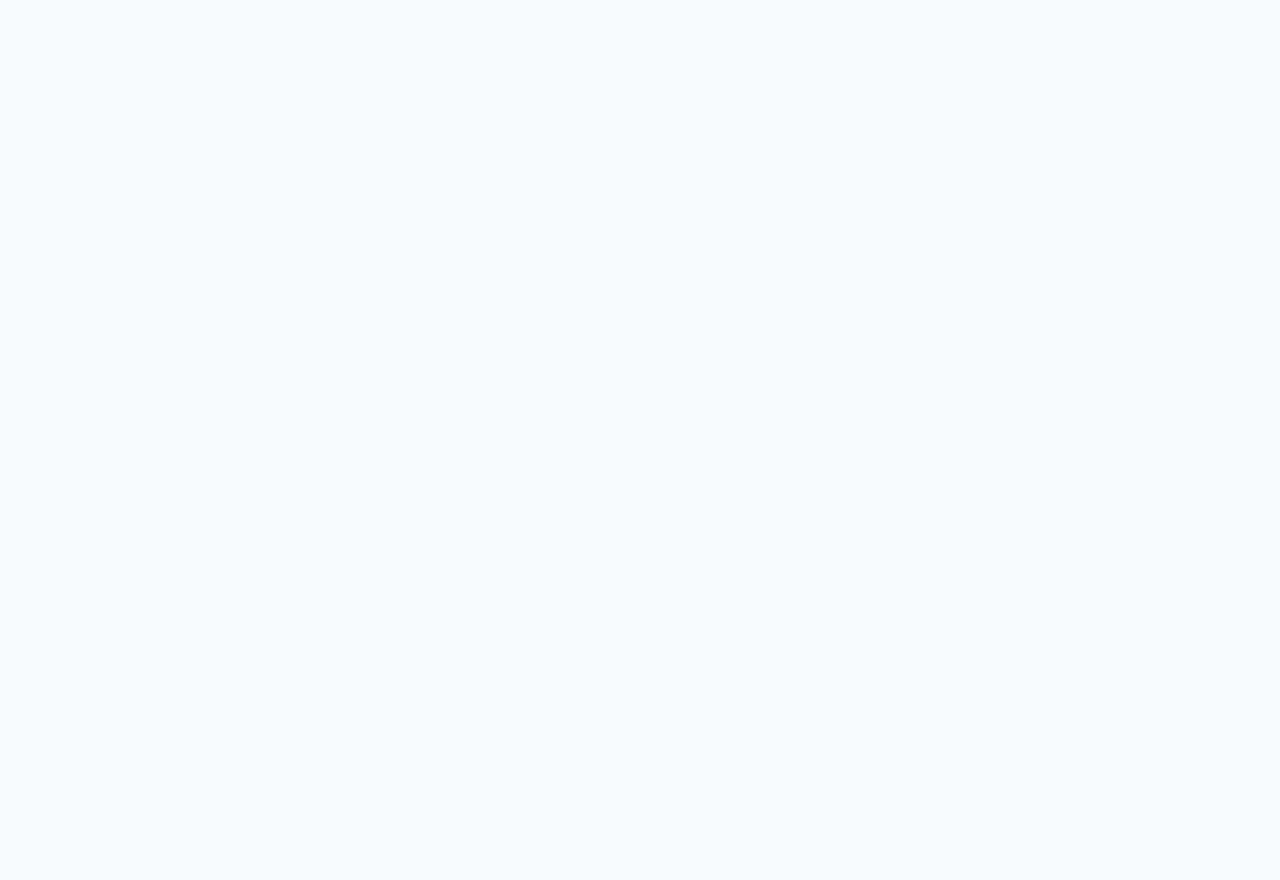
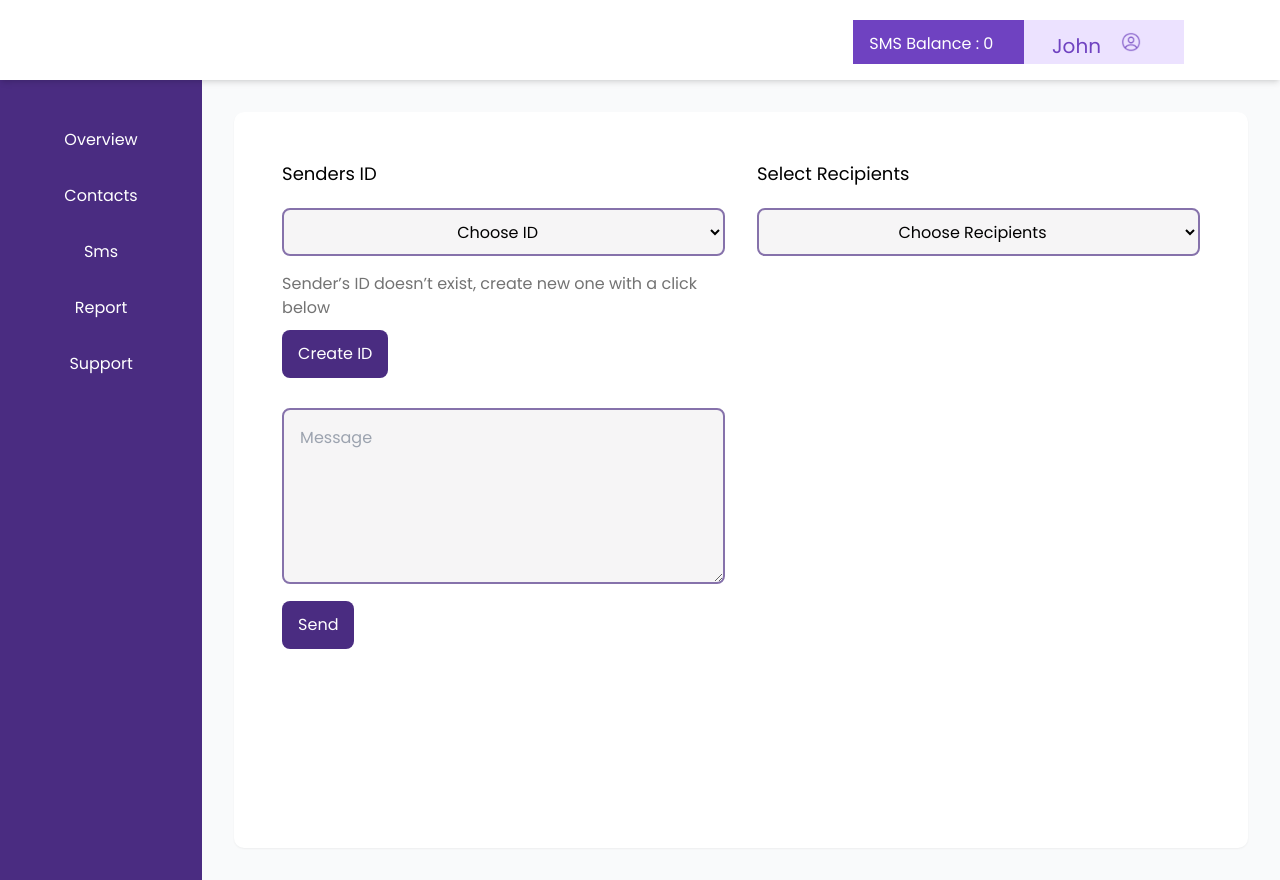
Before and after one commit to Mark-scope/chillyChat, a React (Vite) app in the folder client/: page /quicksms in a window 1280 px wide. Before the commit this address had no page. Before the commit the page ends 800 px from the top, so only its background shows below. Built offline with nearby package versions, Linux system fonts and the light colour scheme.

Commit message:
Created props out of the input field

```diff
--- a/client/src/RoutePages.jsx
+++ b/client/src/RoutePages.jsx
@@ -7,7 +7,7 @@ const RoutePages = () => {
         <BrowserRouter>
             <Routes>
                 <Route path="/" element={<Overview />} />
-                <Route path="/quick-sms" element={<QuickSms />} />
+                <Route path="/quicksms" element={<QuickSms />} />
             </Routes>
         </BrowserRouter>
     );
--- a/client/src/components/cards/Buycard.jsx
+++ b/client/src/components/cards/Buycard.jsx
@@ -4,6 +4,7 @@ import Button from "../Button"
 
 function Buycard(){
     const options = [
+        {choose: "Choose Amount"},
         { value: '5.00', text: '5.00' },
         { value: '10.00', text: '10.00' },
         { value: '15.00', text: '15.00' },
@@ -18,7 +19,7 @@ function Buycard(){
             <div className=""><p className="text-lg pt-3">Buy Credit</p></div>
             <div className="">
                 <Select options={options} />
-                <Input></Input>
+                <Input placeholder="Enter Amount" type="text"></Input>
                 <div className="mt-5"><p className="text-lg text-textcolor">Equivalent Credit</p></div>
                 <div className="mt-2"><h1 className="text-lg text-textcolor font-bold"><span>0</span> Units</h1></div>
                 <Button className="m-8" text="Buy"></Button>
--- a/client/src/components/inputs/Input.jsx
+++ b/client/src/components/inputs/Input.jsx
@@ -1,11 +1,19 @@
 import React from 'react'
 
-const Input = () => {
+const Input = (props) => {
+
+  const { type, placeholder } = props;
+
   return (
-    <div className="w-full h-10 font-Poppins mt-[20px]">
-      <input type="text" className='w-full h-12 text-center border-2 rounded-lg border-bordercolor bg-inputcolor outline-none' placeholder='Type Amount' />
+    <div className="w-full font-Poppins mt-[20px]">
+      {type === 'textarea' ? (
+        <textarea className='w-full h-44 border-2 p-4 rounded-lg border-bordercolor bg-inputcolor outline-none text-left' placeholder={placeholder} />
+      ) : (
+        <input type={type} className='w-full h-12 p-4 border-2 rounded-lg border-bordercolor bg-inputcolor outline-non text-left' placeholder={placeholder} />
+      )}
     </div>
-  )
+  );
 }
 
+
 export default Input
--- a/client/src/components/inputs/Select.jsx
+++ b/client/src/components/inputs/Select.jsx
@@ -1,15 +1,29 @@
-function Select({ options }){
-    return(
-        <div className="w-full  font-Poppins mt-[20px]">
-            <select name="amount"  className="w-full h-12 text-center border-2 rounded-lg border-bordercolor bg-inputcolor outline-none">
-                <option value="">--Choose Amount--</option>
-                {options.map(option => (
-                    <option key={option.value} value={option.value}>{option.text}</option>
-                ))}
-            </select>
-        </div>
-    )
-}
-export default Select
+const Select = ({ options }) => (
+  <div className="w-full font-Poppins mt-[20px]">
+    <select
+      name="amount"
+      className="w-full h-12 text-center border-2 rounded-lg border-bordercolor bg-inputcolor outline-none"
+    >
+      <option value="">{options[0].choose}</option>
+      {options.slice(1).map(({ value, text }) => (
+        <option key={value} value={value}>
+          {text}
+        </option>
+      ))}
+    </select>
+  </div>
+);
 
-// Example usage
+export default Select;
+
+// Example usage:
+const MySelect = () => (
+  <Select
+    options={[
+      { value: '', text: 'Choose an option' },
+      { value: 'option1', text: 'Option 1' },
+      { value: 'option2', text: 'Option 2' },
+      { value: 'option3', text: 'Option 3' },
+    ]}
+  />
+);
--- a/client/src/pages/QuickSms.jsx
+++ b/client/src/pages/QuickSms.jsx
@@ -1,17 +1,65 @@
-import React from 'react'
+import Navbar from "../components/nav/Navbar"
+import Sidebar from "../components/sidebar/Sidebar"
+import Select from "../components/inputs/Select"
+import Button from "../components/Button"
+import Input from "../components/inputs/Input"
 
 const QuickSms = () => {
+
+  const senderOptions = [
+    {choose: "Choose ID"},
+    { value: '123435', text: '123435' },
+    { value: '253435', text: '253435' },
+    { value: '983435', text: '983435' }
+];
+
+  const recipientOptions = [
+    {choose: "Choose Recipients"},
+    { value: '123435', text: '123435' },
+    { value: '253435', text: '253435' },
+    { value: '983435', text: '983435' }
+  ];
+
   return (
-    <div>
+        <div className="flex flex-col">
+          <Navbar className=" "></Navbar>
 
-    </div>
+          <div className="flex ">
+
+            <div className="w-1/6 ">
+            <Sidebar></Sidebar>
+            </div>
+
+            {/* main content */}
+            <div className=" flex w-5/6 p-8 bg-white rounded-[10px] shadow-sm m-8">
+
+              <div className="flex flex-col h-full w-1/2 p-4 ">
+
+                <h2 className="text-lg">Senders ID</h2>
+                <Select options={senderOptions} />
+                <p className="text-[#737373] pt-4" >Sender’s ID doesn’t exist, create new one with a click below </p>
+                <Button  text="Create ID"></Button>
+
+                <Input placeholder="Message" type="textarea" ></Input>
+                {/* <p className="pb-4" ></p> */}
+                <Button className="m-8" text="Send"></Button>
+
+              </div>
+
+
+              <div className="w-1/2 h-full p-4 ">
+                <h2 className="text-lg">Select Recipients</h2>
+                <Select options={recipientOptions} />
+
+              </div>
+
+
+            </div>
+
+          </div>
+        </div>
+
   )
 }
 
 export default QuickSms
-
-
-// Quick SMS
-// bulk SMS
-// Login
-// SignOut
```
